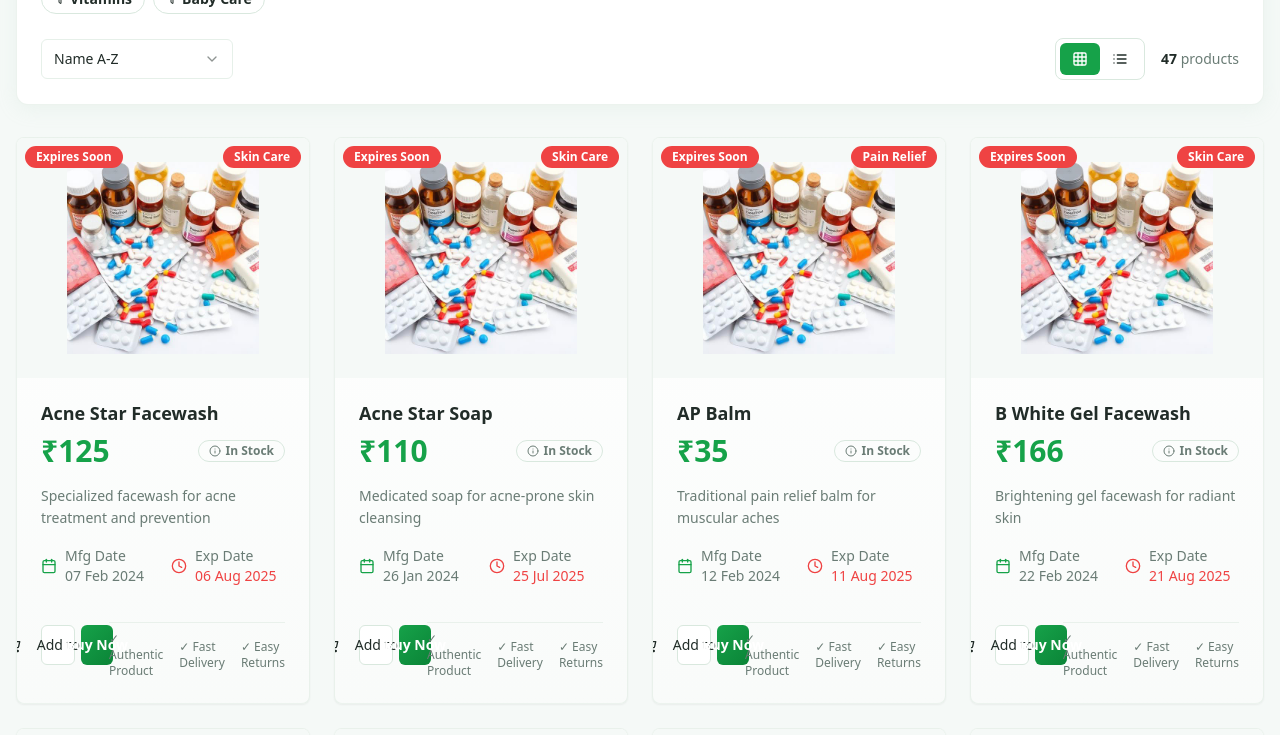
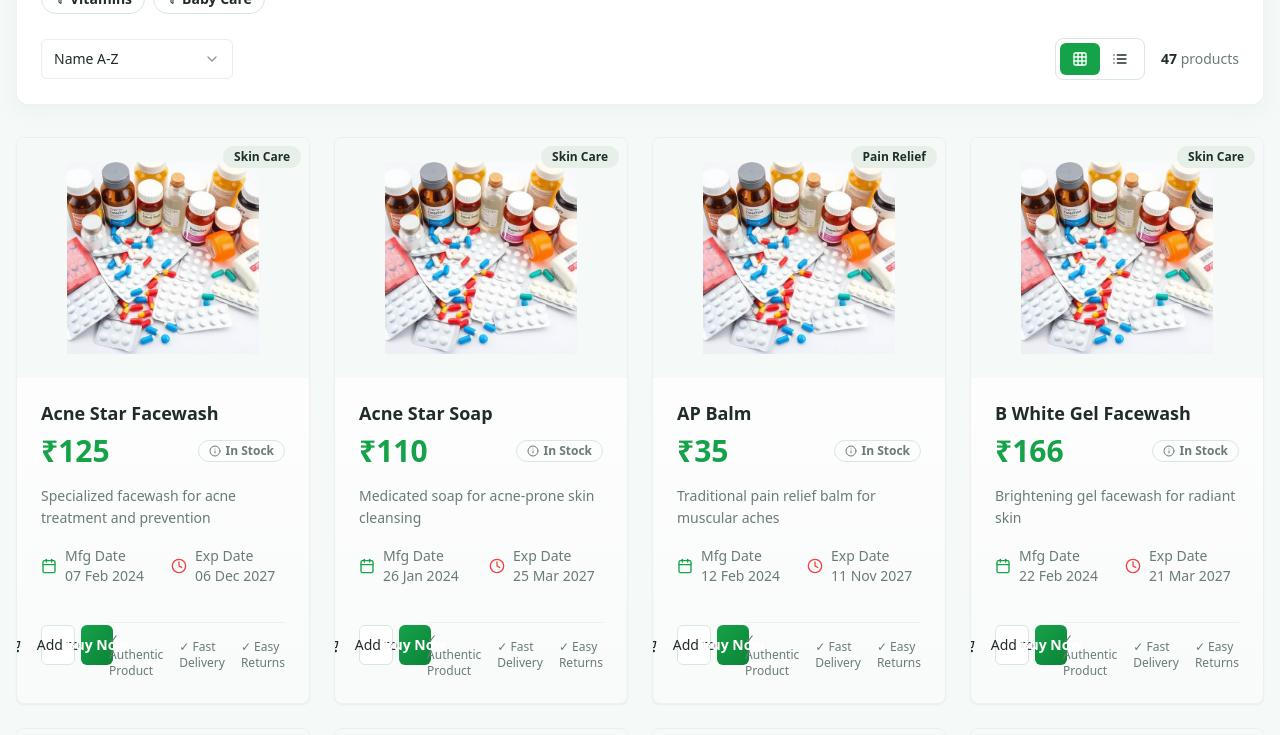
Before and after one commit to Chetan6969/PharmaHub, a React (Vite) app: page / in a window 1280 px wide. Shown: the part 1080-1815 px from the top of the page. Built offline with nearby package versions, Linux system fonts and the light colour scheme; the HTML template or start-up script is replaced by a standard one.

Commit message:
Update product expiry dates

```diff
--- a/src/data/products.ts
+++ b/src/data/products.ts
@@ -27,7 +27,7 @@ export const products: Product[] = [
     category: "Pain Relief",
     description: "Effective pain and inflammation relief for joints and muscles",
     buildDate: "2024-01-15",
-    expiryDate: "2026-01-14"
+    expiryDate: "2027-03-14"
   },
   {
     id: 2,
@@ -37,7 +37,7 @@ export const products: Product[] = [
     category: "Pain Relief",
     description: "Advanced formula for severe pain and inflammation management",
     buildDate: "2024-02-10",
-    expiryDate: "2026-02-09"
+    expiryDate: "2027-08-09"
   },
   {
     id: 3,
@@ -47,7 +47,7 @@ export const products: Product[] = [
     category: "Cough & Cold",
     description: "Effective cough suppressant and expectorant for all ages",
     buildDate: "2024-01-20",
-    expiryDate: "2025-01-19"
+    expiryDate: "2027-11-19"
   },
   {
     id: 4,
@@ -57,7 +57,7 @@ export const products: Product[] = [
     category: "Cough & Cold",
     description: "Complete cold relief with antihistamine and decongestant",
     buildDate: "2024-03-05",
-    expiryDate: "2026-03-04"
+    expiryDate: "2027-01-04"
   },
   {
     id: 5,
@@ -67,7 +67,7 @@ export const products: Product[] = [
     category: "Pain Relief",
     description: "Trusted fever and pain relief for the whole family",
     buildDate: "2024-02-28",
-    expiryDate: "2026-02-27"
+    expiryDate: "2027-06-27"
   },
   {
     id: 6,
@@ -77,7 +77,7 @@ export const products: Product[] = [
     category: "Digestive",
     description: "Effective antispasmodic for abdominal pain and cramps",
     buildDate: "2024-01-10",
-    expiryDate: "2025-12-31"
+    expiryDate: "2027-09-30"
   },
   {
     id: 7,
@@ -87,7 +87,7 @@ export const products: Product[] = [
     category: "Oral Care",
     description: "Soothing gel for mouth ulcers and oral pain relief",
     buildDate: "2024-02-15",
-    expiryDate: "2025-08-14"
+    expiryDate: "2027-04-14"
   },
   {
     id: 8,
@@ -97,7 +97,7 @@ export const products: Product[] = [
     category: "Digestive",
     description: "Natural digestive powder for stomach problems and acidity",
     buildDate: "2024-01-05",
-    expiryDate: "2025-01-04"
+    expiryDate: "2027-12-04"
   },
   {
     id: 9,
@@ -107,7 +107,7 @@ export const products: Product[] = [
     category: "Pain Relief",
     description: "Fast relief from headache, body ache and fever",
     buildDate: "2024-02-20",
-    expiryDate: "2025-11-19"
+    expiryDate: "2027-02-19"
   },
   {
     id: 10,
@@ -117,7 +117,7 @@ export const products: Product[] = [
     category: "Pain Relief",
     description: "Fast-acting aspirin for quick pain and fever relief",
     buildDate: "2024-03-01",
-    expiryDate: "2026-02-28"
+    expiryDate: "2027-07-28"
   },
   {
     id: 11,
@@ -127,7 +127,7 @@ export const products: Product[] = [
     category: "Pain Relief",
     description: "Gentle paracetamol for children and adults fever relief",
     buildDate: "2024-02-10",
-    expiryDate: "2026-02-09"
+    expiryDate: "2027-05-09"
   },
   {
     id: 12,
@@ -137,7 +137,7 @@ export const products: Product[] = [
     category: "Skin Care",
     description: "Pure glycerine for skin moisturizing and care",
     buildDate: "2024-01-15",
-    expiryDate: "2025-07-14"
+    expiryDate: "2027-10-14"
   },
   {
     id: 13,
@@ -147,7 +147,7 @@ export const products: Product[] = [
     category: "Antiseptic",
     description: "Trusted antiseptic for wound cleaning and disinfection",
     buildDate: "2024-01-08",
-    expiryDate: "2025-07-07"
+    expiryDate: "2027-08-07"
   },
   {
     id: 14,
@@ -157,7 +157,7 @@ export const products: Product[] = [
     category: "Skin Care",
     description: "Natural neem facewash for acne-prone and oily skin",
     buildDate: "2024-02-05",
-    expiryDate: "2025-08-04"
+    expiryDate: "2027-01-04"
   },
   {
     id: 15,
@@ -167,7 +167,7 @@ export const products: Product[] = [
     category: "Skin Care",
     description: "Advanced formula facewash for deep cleansing and care",
     buildDate: "2024-01-25",
-    expiryDate: "2025-07-24"
+    expiryDate: "2027-03-24"
   },
   {
     id: 16,
@@ -177,7 +177,7 @@ export const products: Product[] = [
     category: "Pain Relief",
     description: "Traditional pain relief balm for muscular aches",
     buildDate: "2024-02-12",
-    expiryDate: "2025-08-11"
+    expiryDate: "2027-11-11"
   },
   {
     id: 17,
@@ -187,7 +187,7 @@ export const products: Product[] = [
     category: "Pain Relief",
     description: "Effective pain relief balm for sprains and muscular pain",
     buildDate: "2024-01-30",
-    expiryDate: "2025-07-29"
+    expiryDate: "2027-05-29"
   },
   {
     id: 18,
@@ -197,7 +197,7 @@ export const products: Product[] = [
     category: "Health Supplements",
     description: "Pure and natural honey for immunity and wellness",
     buildDate: "2024-01-12",
-    expiryDate: "2025-07-11"
+    expiryDate: "2027-09-11"
   },
   {
     id: 19,
@@ -207,7 +207,7 @@ export const products: Product[] = [
     category: "Digestive",
     description: "Digestive tablets for better digestion and appetite",
     buildDate: "2024-02-08",
-    expiryDate: "2025-08-07"
+    expiryDate: "2027-02-07"
   },
   {
     id: 20,
@@ -217,7 +217,7 @@ export const products: Product[] = [
     category: "Skin Care",
     description: "Natural rose water for skin toning and refreshing",
     buildDate: "2024-01-18",
-    expiryDate: "2025-07-17"
+    expiryDate: "2027-12-17"
   },
   {
     id: 21,
@@ -227,7 +227,7 @@ export const products: Product[] = [
     category: "Health Supplements",
     description: "Extra virgin olive oil for cooking and health benefits",
     buildDate: "2024-01-22",
-    expiryDate: "2025-07-21"
+    expiryDate: "2027-06-21"
   },
   {
     id: 22,
@@ -237,7 +237,7 @@ export const products: Product[] = [
     category: "Skin Care",
     description: "Gentle daily facial cleanser for sensitive skin",
     buildDate: "2024-02-01",
-    expiryDate: "2025-08-01"
+    expiryDate: "2027-04-01"
   },
   {
     id: 23,
@@ -247,7 +247,7 @@ export const products: Product[] = [
     category: "Health Supplements",
     description: "Ayurvedic immunity booster with herbs and nutrients",
     buildDate: "2024-01-14",
-    expiryDate: "2025-07-13"
+    expiryDate: "2027-10-13"
   },
   {
     id: 24,
@@ -257,7 +257,7 @@ export const products: Product[] = [
     category: "Oral Care",
     description: "Specialized toothpaste for sensitive teeth care",
     buildDate: "2024-02-18",
-    expiryDate: "2025-08-17"
+    expiryDate: "2027-07-17"
   },
   {
     id: 25,
@@ -267,7 +267,7 @@ export const products: Product[] = [
     category: "Oral Care",
     description: "Advanced formula for sensitive teeth protection",
     buildDate: "2024-01-28",
-    expiryDate: "2025-07-27"
+    expiryDate: "2027-01-27"
   },
   {
     id: 26,
@@ -277,7 +277,7 @@ export const products: Product[] = [
     category: "Digestive",
     description: "Instant relief from acidity and indigestion",
     buildDate: "2024-03-02",
-    expiryDate: "2026-03-01"
+    expiryDate: "2027-08-01"
   },
   {
     id: 27,
@@ -287,7 +287,7 @@ export const products: Product[] = [
     category: "Pain Relief",
     description: "Ayurvedic pain relief balm for headaches and body aches",
     buildDate: "2024-02-14",
-    expiryDate: "2025-08-13"
+    expiryDate: "2027-11-13"
   },
   {
     id: 28,
@@ -297,7 +297,7 @@ export const products: Product[] = [
     category: "Baby Care",
     description: "Gentle moisturizing cream for baby's delicate skin",
     buildDate: "2024-01-11",
-    expiryDate: "2025-07-10"
+    expiryDate: "2027-05-10"
   },
   {
     id: 29,
@@ -307,7 +307,7 @@ export const products: Product[] = [
     category: "Skin Care",
     description: "Specialized facewash for acne treatment and prevention",
     buildDate: "2024-02-07",
-    expiryDate: "2025-08-06"
+    expiryDate: "2027-12-06"
   },
   {
     id: 30,
@@ -317,7 +317,7 @@ export const products: Product[] = [
     category: "Skin Care",
     description: "Medicated soap for acne-prone skin cleansing",
     buildDate: "2024-01-26",
-    expiryDate: "2025-07-25"
+    expiryDate: "2027-03-25"
   },
   {
     id: 31,
@@ -327,7 +327,7 @@ export const products: Product[] = [
     category: "Skin Care",
     description: "Clinical formula facewash for deep pore cleansing",
     buildDate: "2024-02-11",
-    expiryDate: "2025-08-10"
+    expiryDate: "2027-09-10"
   },
   {
     id: 32,
@@ -337,7 +337,7 @@ export const products: Product[] = [
     category: "Vitamins",
     description: "Vitamin D3 supplement for bone health and immunity",
     buildDate: "2024-01-17",
-    expiryDate: "2025-07-16"
+    expiryDate: "2027-06-16"
   },
   {
     id: 33,
@@ -347,7 +347,7 @@ export const products: Product[] = [
     category: "Vitamins",
     description: "Vitamin C tablets for immune system support",
     buildDate: "2024-02-25",
-    expiryDate: "2026-02-24"
+    expiryDate: "2027-04-24"
   },
   {
     id: 34,
@@ -357,7 +357,7 @@ export const products: Product[] = [
     category: "Vitamins",
     description: "Vitamin E capsules for skin and heart health",
     buildDate: "2024-01-21",
-    expiryDate: "2025-07-20"
+    expiryDate: "2027-02-20"
   },
   {
     id: 35,
@@ -367,7 +367,7 @@ export const products: Product[] = [
     category: "Digestive",
     description: "Oral rehydration salts for dehydration treatment",
     buildDate: "2024-02-29",
-    expiryDate: "2026-02-28"
+    expiryDate: "2027-11-28"
   },
   {
     id: 36,
@@ -377,7 +377,7 @@ export const products: Product[] = [
     category: "Digestive",
     description: "Electrolyte replacement solution for hydration",
     buildDate: "2024-03-03",
-    expiryDate: "2026-03-02"
+    expiryDate: "2027-07-02"
   },
   {
     id: 37,
@@ -387,7 +387,7 @@ export const products: Product[] = [
     category: "Pain Relief",
     description: "Herbal pain relief spray for joint and muscle pain",
     buildDate: "2024-01-24",
-    expiryDate: "2025-07-23"
+    expiryDate: "2027-01-23"
   },
   {
     id: 38,
@@ -397,7 +397,7 @@ export const products: Product[] = [
     category: "Pain Relief",
     description: "Topical pain relief gel spray for inflammation",
     buildDate: "2024-02-06",
-    expiryDate: "2025-08-05"
+    expiryDate: "2027-10-05"
   },
   {
     id: 39,
@@ -407,7 +407,7 @@ export const products: Product[] = [
     category: "Pain Relief",
     description: "Advanced pain relief spray for mobility support",
     buildDate: "2024-01-13",
-    expiryDate: "2025-07-12"
+    expiryDate: "2027-05-12"
   },
   {
     id: 40,
@@ -417,7 +417,7 @@ export const products: Product[] = [
     category: "Pain Relief",
     description: "Fast-acting pain relief spray for muscles and joints",
     buildDate: "2024-02-16",
-    expiryDate: "2025-08-15"
+    expiryDate: "2027-08-15"
   },
   {
     id: 41,
@@ -427,7 +427,7 @@ export const products: Product[] = [
     category: "Vitamins",
     description: "Multivitamin syrup with zinc for overall health",
     buildDate: "2024-01-09",
-    expiryDate: "2025-07-08"
+    expiryDate: "2027-12-08"
   },
   {
     id: 42,
@@ -437,7 +437,7 @@ export const products: Product[] = [
     category: "Skin Care",
     description: "Brightening gel facewash for radiant skin",
     buildDate: "2024-02-22",
-    expiryDate: "2025-08-21"
+    expiryDate: "2027-03-21"
   },
   {
     id: 43,
@@ -447,7 +447,7 @@ export const products: Product[] = [
     category: "Skin Care",
     description: "Gentle moisturizing lotion for dry and sensitive skin",
     buildDate: "2024-01-06",
-    expiryDate: "2025-07-05"
+    expiryDate: "2027-06-05"
   },
   {
     id: 44,
@@ -457,7 +457,7 @@ export const products: Product[] = [
     category: "Skin Care",
     description: "Vitamin E enriched moisturizing cream for skin care",
     buildDate: "2024-02-13",
-    expiryDate: "2025-08-12"
+    expiryDate: "2027-09-12"
   },
   {
     id: 45,
@@ -467,7 +467,7 @@ export const products: Product[] = [
     category: "Cough & Cold",
     description: "Herbal cough syrup for dry and wet cough relief",
     buildDate: "2024-01-19",
-    expiryDate: "2025-07-18"
+    expiryDate: "2027-04-18"
   },
   {
     id: 46,
@@ -477,7 +477,7 @@ export const products: Product[] = [
     category: "Oral Care",
     description: "Antiseptic gargle solution for throat infections",
     buildDate: "2024-02-04",
-    expiryDate: "2025-08-03"
+    expiryDate: "2027-01-03"
   },
   {
     id: 47,
@@ -487,7 +487,7 @@ export const products: Product[] = [
     category: "Antiseptic",
     description: "Antiseptic ointment for wound healing and protection",
     buildDate: "2024-01-16",
-    expiryDate: "2025-07-15"
+    expiryDate: "2027-07-15"
   }
 ];
 
```
